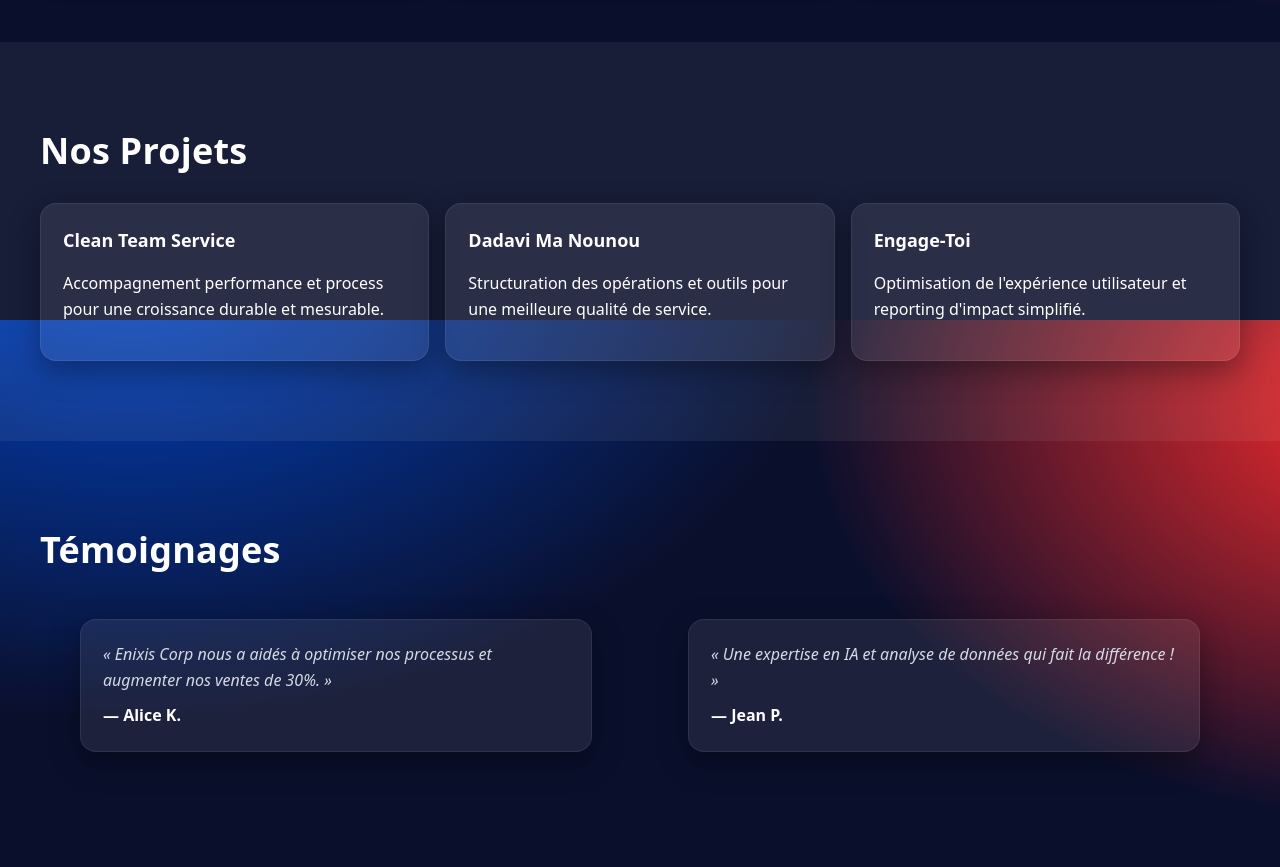
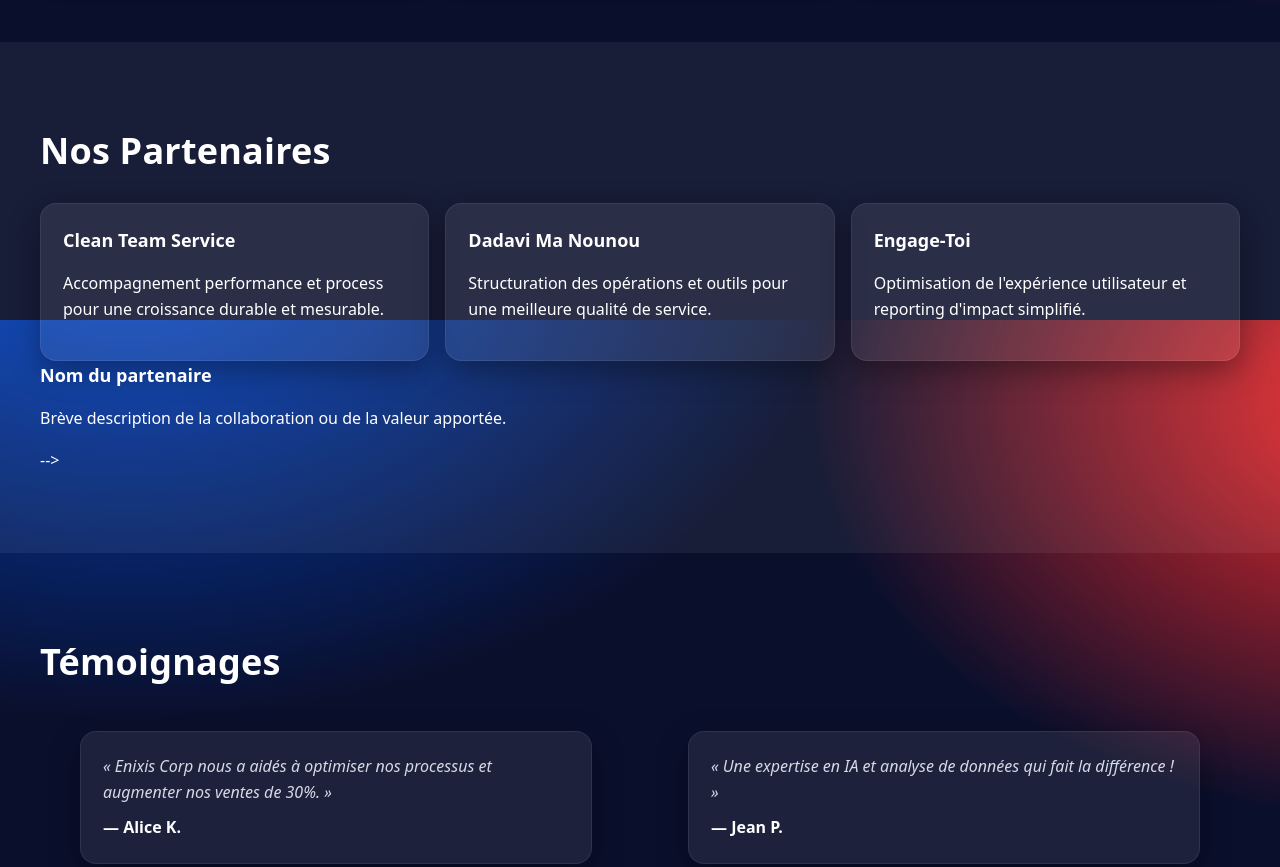
Before and after one commit to enixiscorp/Enixis-Corp, a plain HTML site: page index.html in a window 1280 px wide. Shown: the part 1280-2147 px from the top of the page. Drawn offline with Linux system fonts and the light colour scheme.

Commit message:
Update index.html

```diff
--- a/index.html
+++ b/index.html
@@ -6,13 +6,22 @@
   <title>Enixis Corp – IA, Data & Optimisation Business</title>
   <meta name="description" content="Enixis Corp accompagne les entreprises avec l'IA, l'analyse de données et l'optimisation de processus. Formations, coaching emploi, marketing, dashboards et plus.">
   <meta name="theme-color" content="#0A0F2C">
-  <link rel="canonical" href="https://martin-akashi.github.io/">
+  <link rel="canonical" href="https://handock-max.github.io/Enixis-Corp/">
   <meta property="og:title" content="Enixis Corp – IA, Data & Optimisation Business">
   <meta property="og:description" content="Solutions IA, analyse de données et optimisation business. Formations, dashboards, branding et conseils.">
   <meta property="og:type" content="website">
-  <meta property="og:url" content="https://martin-akashi.github.io/">
+  <meta property="og:url" content="https://handock-max.github.io/Enixis-Corp/">
   <meta property="og:image" content="">
   <link rel="stylesheet" href="style.css">
+
+  <!-- FAVICON: Décommentez les lignes ci-dessous et placez vos fichiers dans images/ -->
+  <!-- <link rel="icon" href="images/favicon.ico" sizes="any"> -->
+  <!-- <link rel="icon" type="image/png" sizes="32x32" href="images/favicon-32x32.png"> -->
+  <!-- <link rel="icon" type="image/png" sizes="16x16" href="images/favicon-16x16.png"> -->
+  <!-- <link rel="apple-touch-icon" sizes="180x180" href="images/apple-touch-icon.png"> -->
+  <!-- <link rel="mask-icon" href="images/safari-pinned-tab.svg" color="#0A0F2C"> -->
+  <!-- <link rel="manifest" href="images/site.webmanifest"> -->
+  <!-- Conseil: utilisez des PNG/WebP légers (< 20KB) et un .ico multi-tailles. -->
 </head>
 <body>
   <a class="skip-link" href="#home">Aller au contenu</a>
@@ -101,27 +110,47 @@
 
     <section id="projects" class="section alt" aria-labelledby="projects-title">
       <div class="container">
-        <h2 id="projects-title" class="section-title">Nos Projets</h2>
+        <h2 id="projects-title" class="section-title">Nos Partenaires</h2>
+        <!-- LOGOS PARTENAIRES: Décommentez et remplacez les src/alt pour afficher vos logos.
+             Astuces:
+             - Placez les fichiers dans le dossier images/ (ex: images/clean-team-service-logo.webp)
+             - Utilisez de préférence .webp, < 50KB, fond transparent si possible
+             - Dimensions suggérées: largeur 220–320px, hauteur 80–140px
+             - Gardez des alt descriptifs (ex: "Logo Clean Team Service") -->
         <div class="cards three" role="list">
           <article class="card" role="listitem" data-animate="rise">
             <!-- IMAGE PROJET: insérez une image 1200x800px (.webp) ici -->
             <!-- <img src="images/clean-team-service.webp" alt="Clean Team Service" width="1200" height="800" loading="lazy"> -->
+            <!-- LOGO PARTENAIRE (à décommenter quand prêt) -->
+            <!-- <img src="images/clean-team-service-logo.webp" alt="Logo Clean Team Service" width="260" height="100" loading="lazy"> -->
             <h3 class="card-title">Clean Team Service</h3>
             <p>Accompagnement performance et process pour une croissance durable et mesurable.</p>
           </article>
           <article class="card" role="listitem" data-animate="rise">
             <!-- IMAGE PROJET: 1200x800px .webp -->
             <!-- <img src="images/dadavi-ma-nounou.webp" alt="Dadavi Ma Nounou" width="1200" height="800" loading="lazy"> -->
+            <!-- LOGO PARTENAIRE (à décommenter quand prêt) -->
+            <!-- <img src="images/dadavi-ma-nounou-logo.webp" alt="Logo Dadavi Ma Nounou" width="260" height="100" loading="lazy"> -->
             <h3 class="card-title">Dadavi Ma Nounou</h3>
             <p>Structuration des opérations et outils pour une meilleure qualité de service.</p>
           </article>
           <article class="card" role="listitem" data-animate="rise">
             <!-- IMAGE PROJET: 1200x800px .webp -->
             <!-- <img src="images/engage-toi.webp" alt="Engage-Toi" width="1200" height="800" loading="lazy"> -->
+            <!-- LOGO PARTENAIRE (à décommenter quand prêt) -->
+            <!-- <img src="images/engage-toi-logo.webp" alt="Logo Engage-Toi" width="260" height="100" loading="lazy"> -->
             <h3 class="card-title">Engage-Toi</h3>
             <p>Optimisation de l'expérience utilisateur et reporting d'impact simplifié.</p>
           </article>
         </div>
+        <!-- AJOUTER UN NOUVEAU PARTENAIRE (modèle prêt à copier)
+             <article class="card" role="listitem" data-animate="rise">
+               <!-- LOGO PARTENAIRE -->
+               <!-- <img src="images/nom-partenaire-logo.webp" alt="Logo Nom du partenaire" width="260" height="100" loading="lazy"> -->
+               <h3 class="card-title">Nom du partenaire</h3>
+               <p>Brève description de la collaboration ou de la valeur apportée.</p>
+             </article>
+        -->
       </div>
     </section>
 
@@ -194,7 +223,7 @@
 
   <footer class="site-footer" role="contentinfo">
     <div class="container">
-      <p>© 2025 <span id="year"></span> Enixis Corp. Tous droits réservés.</p>
+      <p>©<span id="year"></span> Enixis Corp. Tous droits réservés.</p>
     </div>
   </footer>
 
```
